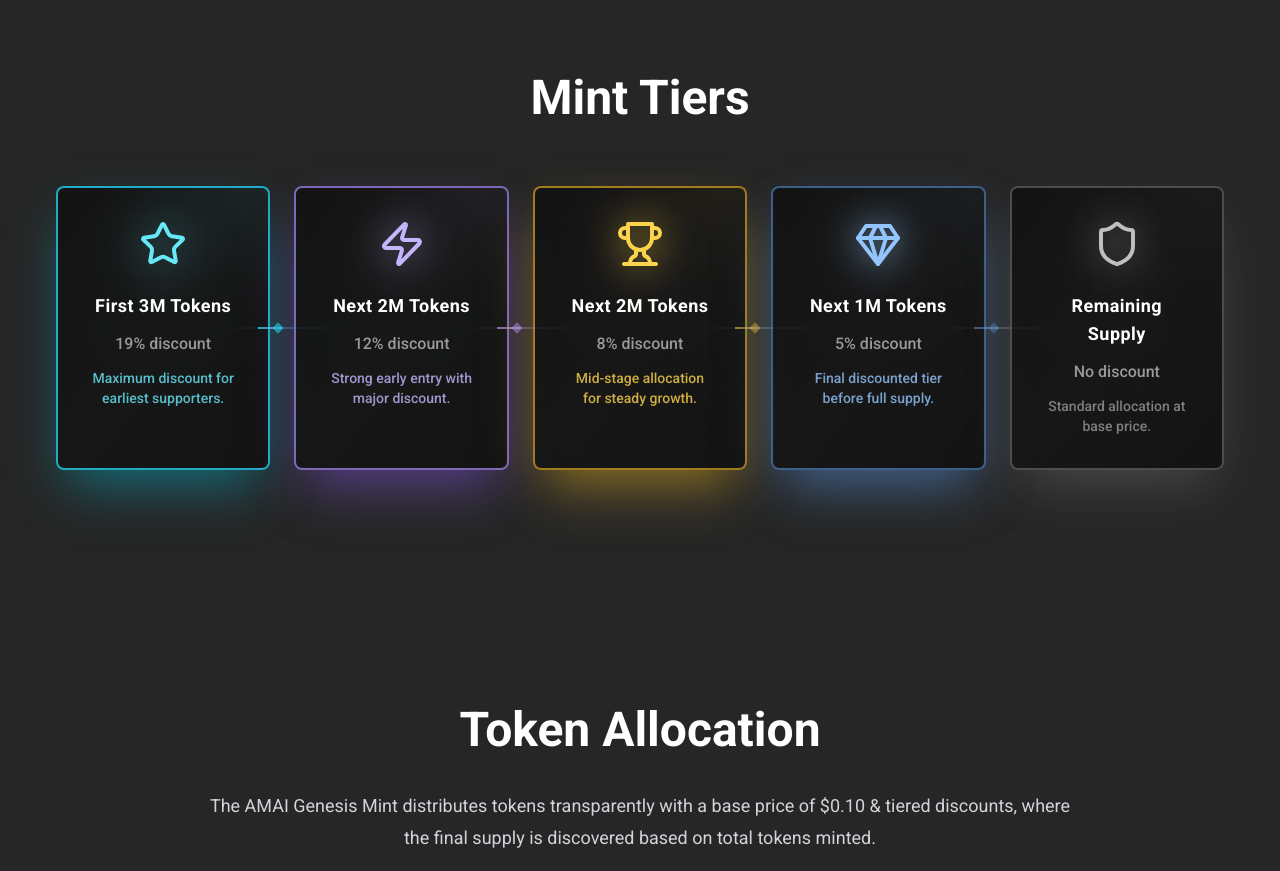
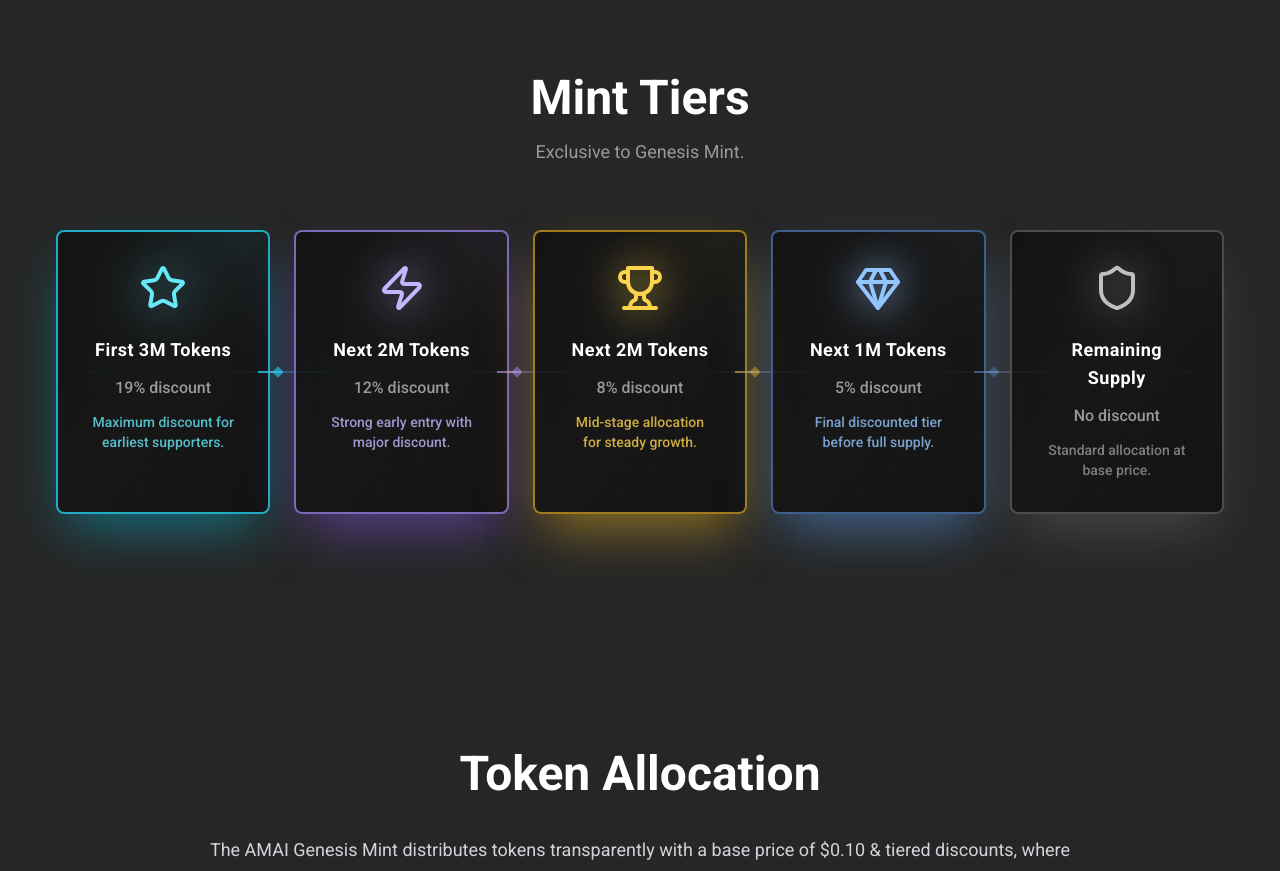
Before and after one commit to inside-amai/amai-insights, a React (Vite) app: page /genesis-mint in a window 1280 px wide. Shown: the part 1880-2751 px from the top of the page. Built offline with nearby package versions, Linux system fonts and the light colour scheme.

Commit message:
Add subheader to Genesis Mint

```diff
--- a/src/pages/GenesisMint.tsx
+++ b/src/pages/GenesisMint.tsx
@@ -302,9 +302,12 @@ const GenesisMint = () => {
             transition={{ duration: 0.8, ease: "easeOut" }}
             className="text-center mb-16"
           >
-            <h2 className="text-4xl md:text-5xl font-bold mb-6 text-white relative z-10">
+            <h2 className="text-4xl md:text-5xl font-bold mb-4 text-white relative z-10">
               Mint Tiers
             </h2>
+            <p className="text-lg text-muted-foreground mb-8">
+              Exclusive to Genesis Mint.
+            </p>
           </motion.div>
 
           {/* Tier progression container */}
```
